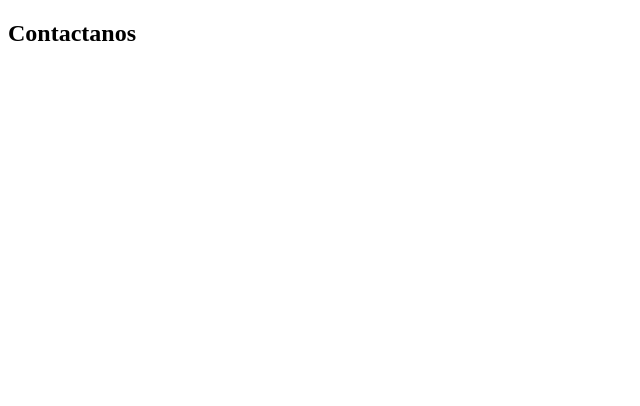
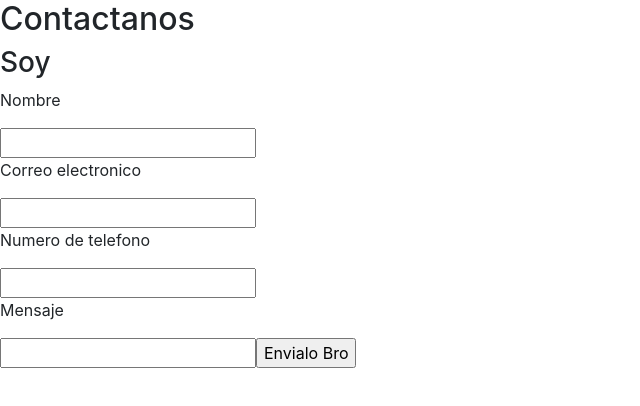
Before and after one commit to EddieLopez1/demo_git, a plain HTML site: page participantes/01_alan/index.html in a window 1280 px wide. Shown: the whole page, without its empty margins (0-640 px from the left). Drawn offline with nearby package versions, Linux system fonts and the light colour scheme; files that its build step writes are made by us from their sources; files whose address does not match are found by name.

Commit message:
Mala_practica

```diff
--- a/participantes/01_alan/Alan.css
+++ b/participantes/01_alan/Alan.css
@@ -1,3 +1,5 @@
-h2{
-    color: blue;
+p{
+    block-size: 0
 }
+
+1.{line}
--- a/participantes/01_alan/index.html
+++ b/participantes/01_alan/index.html
@@ -7,9 +7,30 @@
     <meta name="viewport" content="width=device-width, initial-scale=1" />
     <link rel="stylesheet" type="text/css" media="screen" href="main.css" />
     <script src="main.js"></script>
+    <link rel="stylesheet" href="https://stackpath.bootstrapcdn.com/bootstrap/4.3.1/css/bootstrap.min.css" integrity="sha384-ggOyR0iXCbMQv3Xipma34MD+dH/1fQ784/j6cY/iJTQUOhcWr7x9JvoRxT2MZw1T" crossorigin="anonymous">
   </head>
   <body>
-<h2>Contactanos</h2>
+      <script src="https://code.jquery.com/jquery-3.3.1.slim.min.js" integrity="sha384-q8i/X+965DzO0rT7abK41JStQIAqVgRVzpbzo5smXKp4YfRvH+8abtTE1Pi6jizo" crossorigin="anonymous"></script>
+      <script src="https://cdnjs.cloudflare.com/ajax/libs/popper.js/1.14.7/umd/popper.min.js" integrity="sha384-UO2eT0CpHqdSJQ6hJty5KVphtPhzWj9WO1clHTMGa3JDZwrnQq4sF86dIHNDz0W1" crossorigin="anonymous"></script>
+      <script src="https://stackpath.bootstrapcdn.com/bootstrap/4.3.1/js/bootstrap.min.js" integrity="sha384-JjSmVgyd0p3pXB1rRibZUAYoIIy6OrQ6VrjIEaFf/nJGzIxFDsf4x0xIM+B07jRM" crossorigin="anonymous"></script>
+      <h2>Contactanos</h2>
+      <h3>Soy</h3>
+      <Table>
+<tr>    <p>Nombre</p>
+  <input type="text">         </tr>
+<tr><p>Correo electronico</p>
+  <input type="text"></tr>
+  <tr><p>Numero de telefono</p>
+    <input type="text"></tr>
+<tr><p>Mensaje</p>
+  <input type="text"></tr>
+  <input type="button" value="Envialo Bro">
+
+      </Table>
+
+
+
+
 
 
   </body>
```
